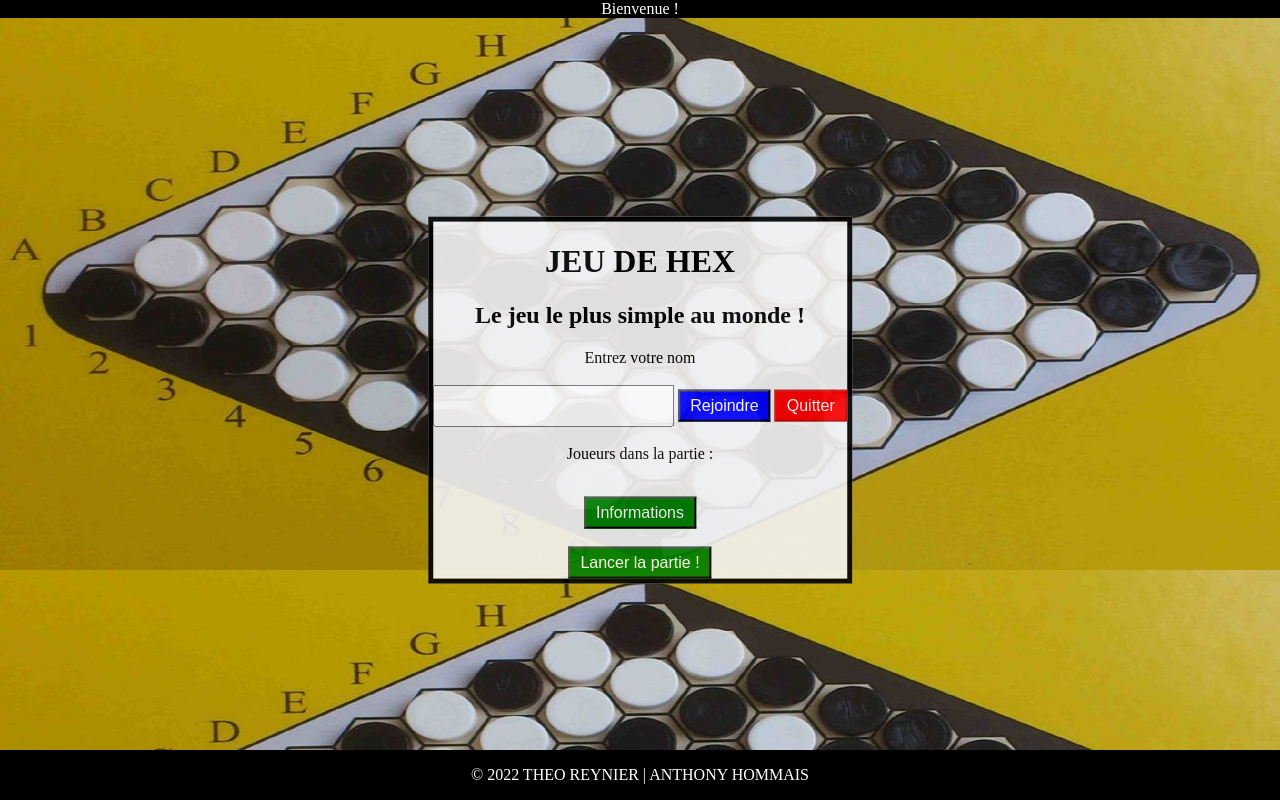
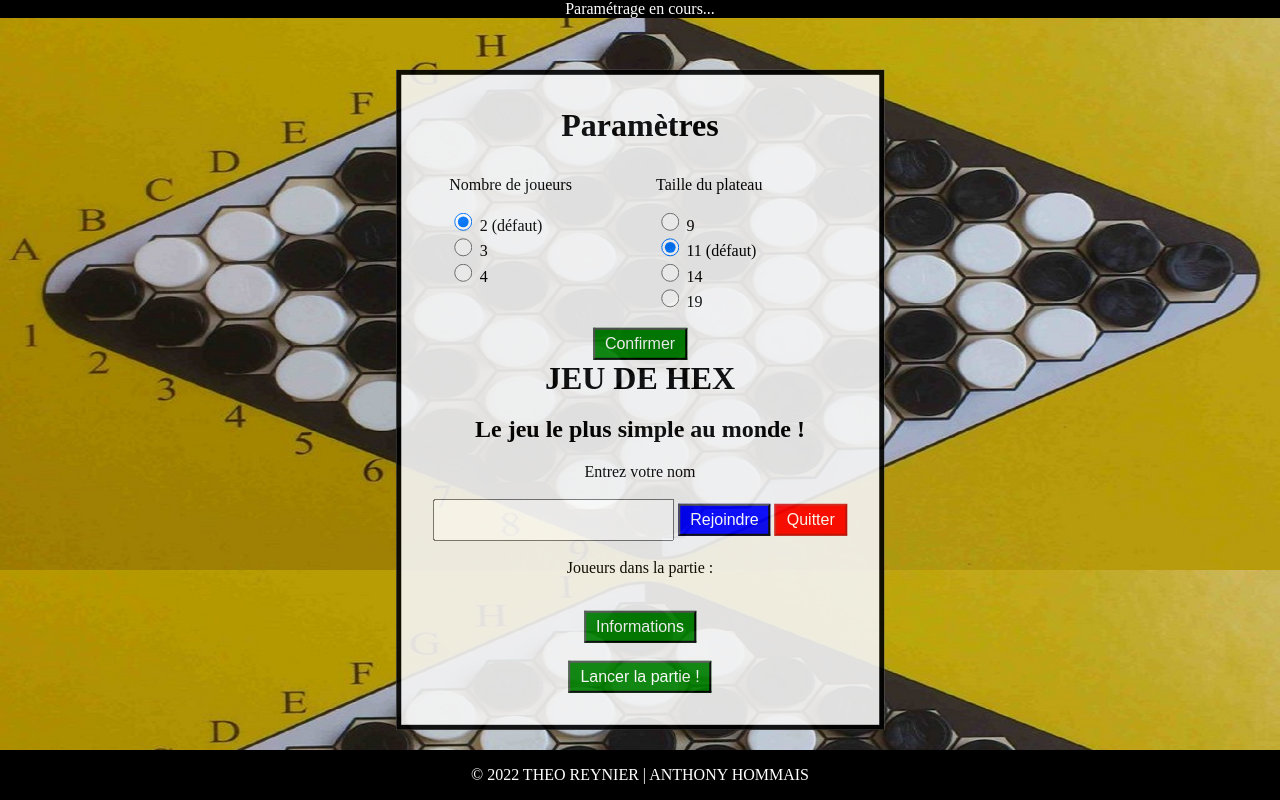
Before and after one commit to RTheoGH/ProjetWeb, a website: page public/index.html in a window 1280 px wide. Drawn offline with nearby package versions, Linux system fonts and the light colour scheme; files that its build step writes are made by us from their sources; files whose address does not match are found by name.

Commit message:
paramétrage

```diff
--- a/public/index.html
+++ b/public/index.html
@@ -10,24 +10,53 @@
     <link rel="stylesheet" href="/fichier/style.css">
     <link rel="stylesheet" href="/fichier/hexagone.css">
     <script src="https://d3js.org/d3.v5.min.js"></script>
-    <script src="/fichier/script.js"></script>
+    <script src="/fichier/script.js" defer></script>
     <script src="/fichier/hexagone.js"></script>
     </head>
 
     <body class="menu">
         <header>
-            Bienvenue !
+            Paramétrage en cours...
         </header>
+
         <div class="principal">
-        <h1>JEU DE HEX</h1>
-        <h2>Le jeu le plus simple au monde !</h2>
-        <label for="nom">Entrez votre nom</label><br/><br/>
-        <input id="nom" type="text"/>
-        <button id="enter" type="button" onClick = "entrerDansLaPartie()">Rejoindre</button>
-        <button id="quitter" type="button" disabled class="red" onClick="quitterLaPartie()">Quitter</button><br/><br/>
-        Joueurs dans la partie :<ol id = "listeJoueurs"></ol> <br/>
-        <button type="button" class="green" onClick="infos()">Informations</button><br/><br/>
-        <button type="button" class="green" onClick="lancer()">Lancer la partie !</button>
+            <div id="setup">
+                <h1>Paramètres</h1>
+                <div class="ligne">
+                    <div class="left">
+                        <p>Nombre de joueurs</p>
+                        <input name="nbJ" id="deux" type="radio" value="2" checked />
+                        <label for="deux">2 (défaut)</label><br/>
+                        <input name="nbJ" id="trois" type="radio" value="3"/>
+                        <label for="trois">3</label><br/>
+                        <input name="nbJ" id="quatre" type="radio" value="4"/>
+                        <label for="quatre">4</label><br/>
+                    </div>
+                    <div class="left">
+                        <p>Taille du plateau</p>
+                        <input name="taille" id="neuf" type="radio" value="9"/>
+                        <label for="neuf">9</label><br/>
+                        <input name="taille" id="onze" type="radio" value="11" checked />
+                        <label for="onze">11 (défaut)</label><br/>
+                        <input name="taille" id="quatorze" type="radio" value="14"/>
+                        <label for="quatorze">14</label><br/>
+                        <input name="taille" id="dixneuf" type="radio" value="19"/>
+                        <label for="dixneuf">19</label><br/>
+                    </div><br/>
+                </div>
+                <button class="green" onClick="recupParams()">Confirmer</button>
+            </div>
+            <div id="menu">
+                <h1>JEU DE HEX</h1>
+                <h2>Le jeu le plus simple au monde !</h2>
+                <label for="nom">Entrez votre nom</label><br/><br/>
+                <input id="nom" type="text"/>
+                <button id="enter" onClick = "entrerDansLaPartie()">Rejoindre</button>
+                <button id="quitter" disabled class="red" onClick="quitterLaPartie()">Quitter</button><br/><br/>
+                Joueurs dans la partie :<ol id = "listeJoueurs"></ol> <br/>
+                <button class="green" onClick="infos()">Informations</button><br/><br/>
+                <button class="green" onClick="lancer()">Lancer la partie !</button>
+            </div>
         </div>
         <footer>
             <p>&copy; 2022 THEO REYNIER | ANTHONY HOMMAIS</p>
--- a/public/style.css
+++ b/public/style.css
@@ -9,6 +9,10 @@ body{
   text-align: center;
 }
 
+h1{
+  margin: 0;
+}
+
 .principal{
   position:absolute;
   top:50%;
@@ -16,7 +20,7 @@ body{
   transform:translate(-50%,-50%);
   opacity: 0.9;
   border: 5px solid black;
-  padding: auto;
+  padding: 2em;
   background-color: whitesmoke;
 }
 
@@ -64,3 +68,23 @@ button{
 .green{
   background-color: green;
 }
+
+input[type="radio"]{
+  width: 1.15em;
+  height: 1.15em;
+
+}
+
+.left{
+  margin: 1em;
+  text-align: left;
+}
+
+.ligne{
+  display: flex;
+  flex-wrap: wrap;
+}
+
+.ligne div{
+  flex: 1 0 33%;
+}
```
Also changed, not shown: index.js (+30 -2 lines), public/script.js (+39 -2 lines).
